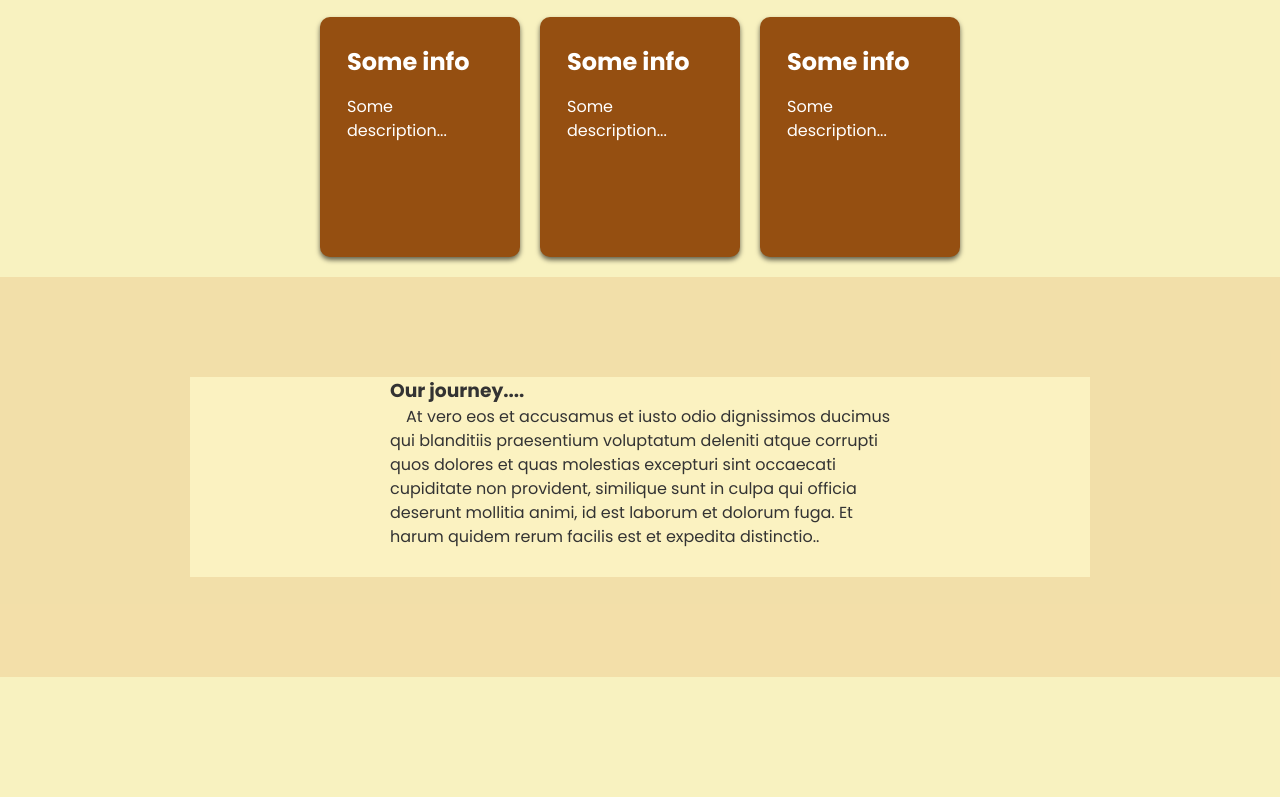
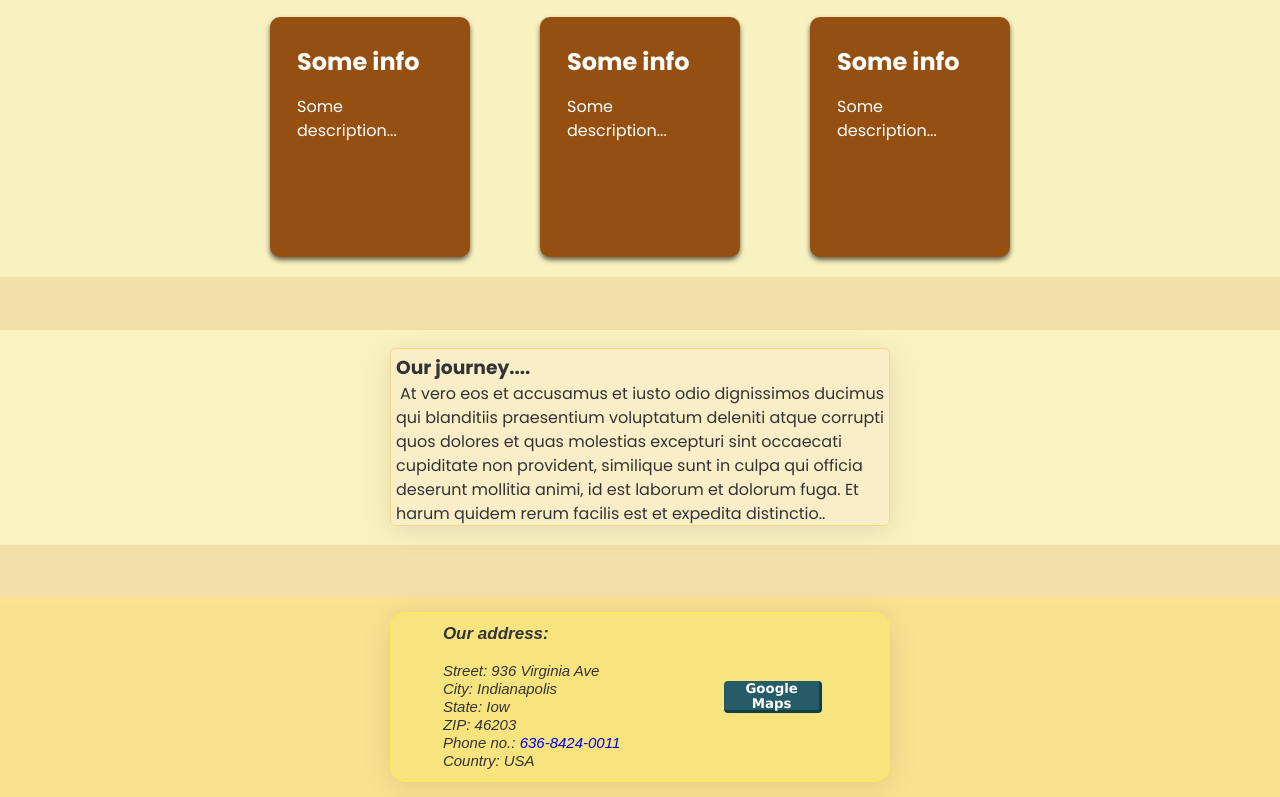
Before and after one commit to Bogdan0123/landing-page, a plain HTML site: page landing-page.html in a window 1280 px wide. Shown: the part 413-1210 px from the top of the page. Before the commit the page ends 1090 px from the top, so only its background shows below. Drawn offline with Linux system fonts and the light colour scheme.

Commit message:
Add address section

```diff
--- a/landing-page.css
+++ b/landing-page.css
@@ -15,6 +15,10 @@ body {
     line-height: 1.5;
     color: #333;
     background: #f8f2c0;
+}
+
+a {
+    text-decoration: none;
 }
 
 h1,
@@ -60,10 +64,10 @@ ul {
 }
 
 .container {
-    max-width: 1110px;
+    max-width: 1100px;
     margin: 0 auto;
     padding: 0 30px;
-    align-items: space-between;
+    display: flex;
 }
 
 .navbar ul li {
@@ -103,15 +107,8 @@ h2 {
     border-right: none;
 }
 
-.container {
-    max-width: 1100px;
-    margin: 0 auto;
-    padding: 0 30px;
-    display: flex;
-}
-
 header {
-    background-color: hsla(41, 100%, 50%, 0.251);
+    background-color: #ffae0040;
     color: rgb(23, 23, 23);
     min-height: 350px;
     display: flex;
@@ -140,6 +137,7 @@ header {
 .info-container {
     display: flex;
     justify-content: center;
+    gap: 50px;
 }
 
 .info-card {
@@ -169,7 +167,7 @@ header {
 }
 
 .story {
-    height: 400px;
+    height: 320px;
     background-color: #efcf9589;
     display: flex;
     align-items: center;
@@ -177,8 +175,8 @@ header {
 }
 
 .story-box {
-    height: 200px;
-    width: 900px;
+    height: 215px;
+    width: 100%;
     background-color: #fffacbb7;
     display: flex;
     align-items: center;
@@ -186,10 +184,73 @@ header {
 }
 
 .story-info {
-    height: 200px;
+    height: 178px;
     width: 500px;
+    padding: 5px;
+    background-color: #faeec9;
+    border-radius: 5px;
+    border: #f6d881 1px solid;
+    box-shadow: 0 4px 30px rgba(0, 0, 0, 0.1);
+    backdrop-filter: blur(8.9px);
+    -webkit-backdrop-filter: blur(8.9px);
 }
 
 .tab {
     text-align: right;
 }
+
+.address {
+    height: 200px;
+    background-color: #ffae0040;
+    display: flex;
+    align-items: center;
+    justify-content: center;
+}
+
+.address-container{
+    height: 170px;
+    width: 500px;
+    background: rgba(239, 255, 0, 0.12);
+    border-radius: 16px;
+    box-shadow: 0 4px 30px rgba(0, 0, 0, 0.1);
+    backdrop-filter: blur(8.9px);
+    -webkit-backdrop-filter: blur(8.9px);
+    border: 1px solid rgba(238, 255, 0, 0.359);
+    display: flex;
+    justify-content: space-around;
+    align-items: center;
+}
+
+.info {
+    font-family: sans-serif;
+    font-size: 15px;
+    line-height: 1.2;
+}
+
+.info h3 {
+    font-size: 17px;
+}
+
+.google-maps-btn {
+    display: flex;
+    justify-content: center;
+    align-items: center;
+    margin-right: 15px;
+    height: 32px;
+    width: 98px;
+    color:rgb(255, 255, 255);
+    border-radius: 4px;
+    background-color: rgb(38, 92, 103);
+    border: rgb(15, 61, 72) solid 3px;
+    border-left: none;
+    border-top: none;
+    font-weight: bold;
+    font-family: 'Lucida Sans', 'Lucida Sans Regular', 'Lucida Grande', 'Lucida Sans Unicode', Geneva, Verdana, sans-serif;
+}
+
+.google-maps-btn:hover {
+    color: rgb(228, 228, 228);
+    background-color: rgb(30, 122, 140);
+    border-bottom: none;
+    border-right: none;
+}
--- a/landing-page.html
+++ b/landing-page.html
@@ -31,7 +31,9 @@
             <div>
                  <h1>MDK Coffee point</h1>
                  <p>The best coffee in town!</p>
-               <button class="to-shop-btn" onclick="">Go to the shop</button>
+                <a href="#">
+                    <button class="to-shop-btn">Go to the shop</button>
+                </a>
             </div>
             <img src="images/petr-sevcovic-qE1jxYXiwOA-unsplash.jpg" alt="coffee shop"/>
         </div>
@@ -65,6 +67,7 @@
             </div>
         </div>
     </section>
+</div>
 
 <section class="story">
     <div class="story-box">
@@ -75,6 +78,29 @@
         </div>
     </div>
 </section>
+
+
+<div>
+    <section class="address">
+        <div class="address-container">
+            <div class="info">
+                <h3><i>Our address:</i></h3><br>
+            <address>
+                Street: 936 Virginia Ave<br>
+                City: Indianapolis<br>
+                State: Iow<br>
+                ZIP: 46203<br>
+                Phone no.: <a href="tel:636-8424-0011">636-8424-0011</a><br>
+                Country: USA
+            </address>
+            </div>
+                <a href="https://maps.google.com" target="_blank">
+                    <button class="google-maps-btn">
+                    Google Maps</button>
+                </a>
+            </div>
+        </div>
+    </section>
 </div>
 
 </body>
```
Lines whose indentation alone changed are shown as unchanged.
